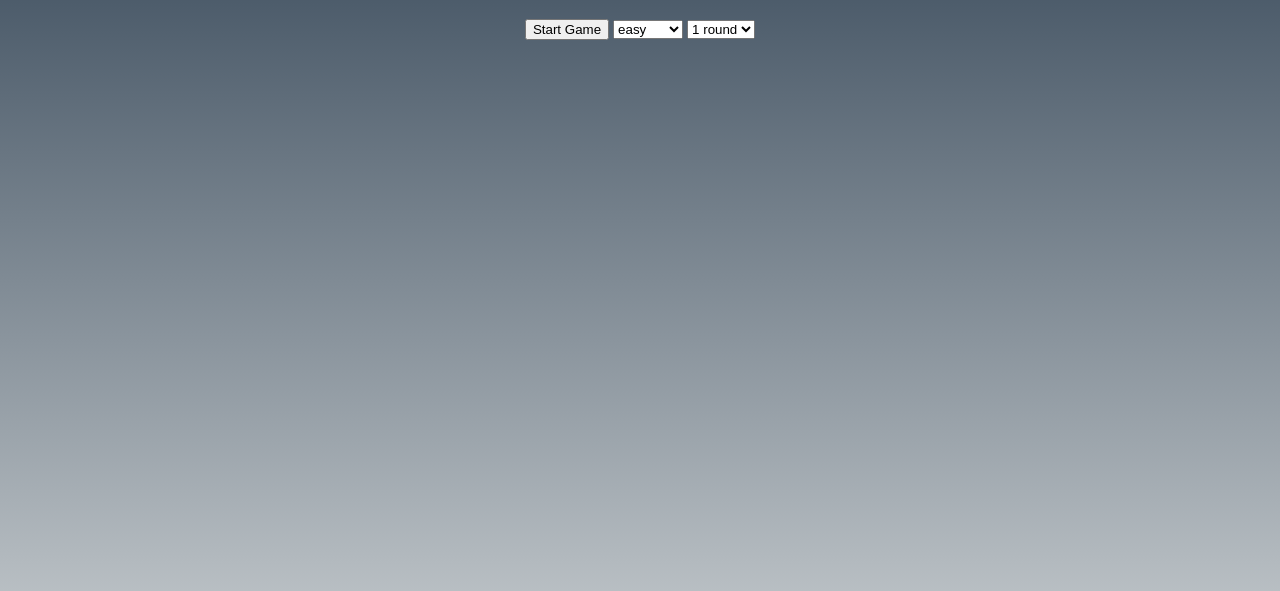
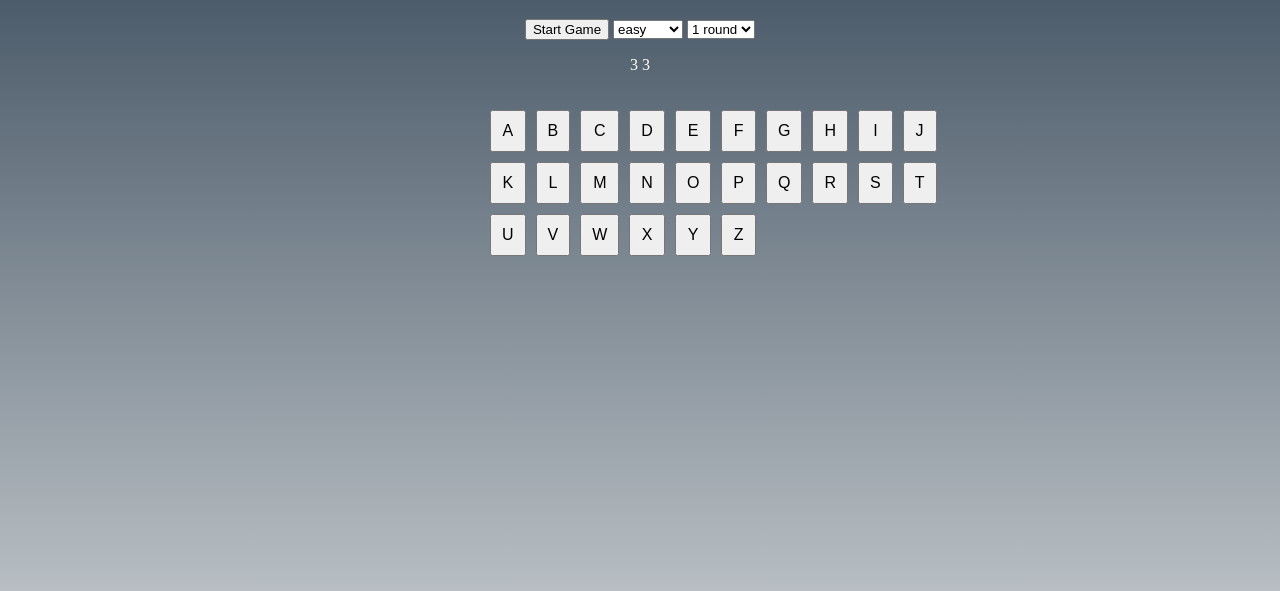
Before and after one commit to VanoKi/Christmas-Shop, a plain HTML site: page simon-says/index.html in a window 1280 px wide. Both pictures are taken after a click on the button "Start Game". Shown: the part 181-772 px from the top of the page. Drawn offline with Linux system fonts and the light colour scheme.

Commit message:
feat: add keyboard

```diff
--- a/simon-says/index.html
+++ b/simon-says/index.html
@@ -26,6 +26,7 @@
     </select>
   </div>
   <p id="sequence"> </p>
+  <div id="keyboard"></div>
 <script type="module" src="script.js"></script>
 </body>
 </html>
--- a/simon-says/script.js
+++ b/simon-says/script.js
@@ -1,8 +1,13 @@
 import {getSequence} from "./scripts/sequenceGenerator.js";
+import {generateKeyboard} from "./scripts/keyboard.js";
 
 document.querySelector('#start').addEventListener('click',() => {
+    console.log('click on start')
     // document.querySelector('#sequence').innerText = getRandomChar()
     let round = document.querySelector('#rounds').value
     let level = document.querySelector('#levels').value
-    console.log(getSequence(level, round))
+    let sequence = getSequence(level, round)
+    document.querySelector('#sequence').innerText = sequence
+    console.log(sequence)
+    generateKeyboard()
 })
--- /dev/null
+++ b/simon-says/scripts/keyboard.js
@@ -0,0 +1,20 @@
+const generateKeyboard = () => {
+    const keys = [
+        'A', 'B', 'C', 'D', 'E', 'F', 'G', 'H', 'I', 'J',
+        'K', 'L', 'M', 'N', 'O', 'P', 'Q', 'R', 'S', 'T',
+        'U', 'V', 'W', 'X', 'Y', 'Z'
+    ];
+  const keyboardContainer = document.querySelector('#keyboard');
+  keyboardContainer.innerHTML = '';
+  keys.forEach((key) => {
+      const button = document.createElement('button');
+      button.textContent = key;
+      button.dataset.key = key;
+      button.addEventListener('click', () => {
+          console.log(`${key}`)
+      })
+      keyboardContainer.appendChild(button)
+  })
+}
+
+export {generateKeyboard}
--- a/simon-says/scripts/sequenceGenerator.js
+++ b/simon-says/scripts/sequenceGenerator.js
@@ -14,7 +14,7 @@ const getSequence = (level, round) => {
             return Math.random() < 0.5 ? getRandomNumber(1, 9) : getRandomChar()
         }
     })
-    return sequence.join('')
+    return sequence.join(' ')
 }
 
 export {getSequence}
--- a/simon-says/style.css
+++ b/simon-says/style.css
@@ -40,3 +40,17 @@ body {
   align-items: center;
   /*justify-content: center;*/
 }
+
+#keyboard {
+  display: grid;
+  grid-template-columns: repeat(10, 1fr);
+  gap: 10px;
+  max-width: 300px;
+  margin: 20px auto;
+}
+
+#keyboard button {
+  padding: 10px;
+  font-size: 16px;
+  cursor: pointer;
+}
```
